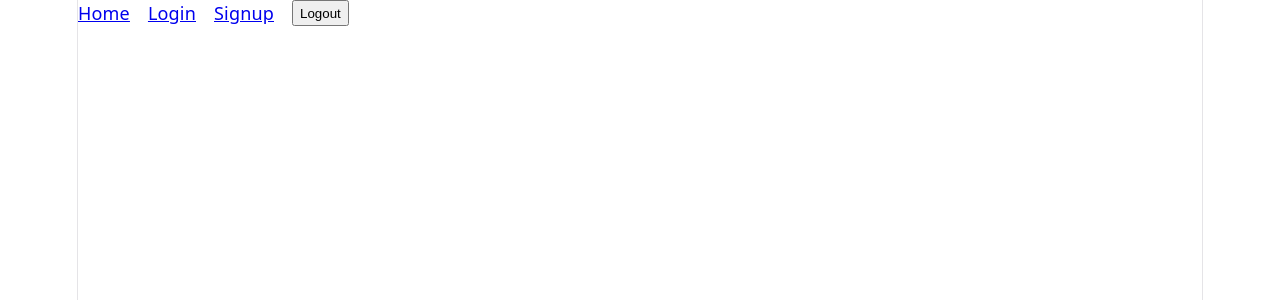
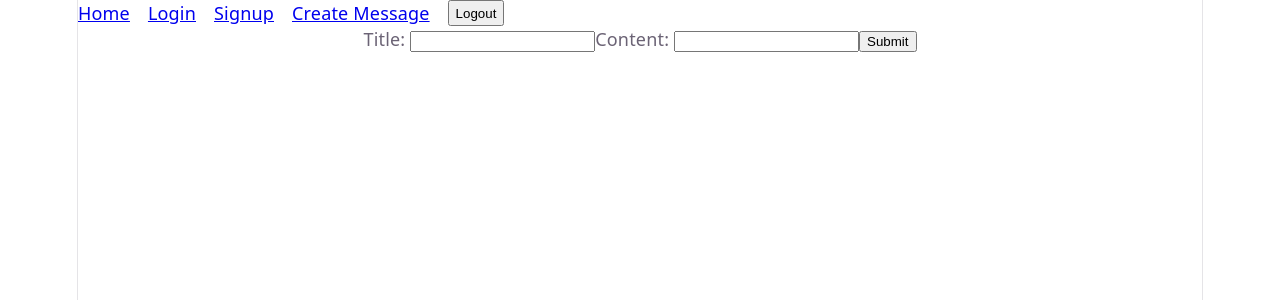
Before and after one commit to Benjamin-Re/blog-fe, a React (Vite) app: page /messages/create in a window 1280 px wide. Shown: the top 300 px of the page. Built offline with nearby package versions, Linux system fonts and the light colour scheme.

Commit message:
Add create message form

```diff
--- a/src/App.tsx
+++ b/src/App.tsx
@@ -3,6 +3,7 @@ import { BrowserRouter, Routes, Route } from "react-router-dom";
 import { HomePage } from "./pages/HomePage";
 import { LoginPage } from "./pages/LoginPage";
 import { SignupPage } from "./pages/SignupPage";
+import { CreateMessagePage } from "./pages/CreateMessagePage"
 import { Navbar } from "./components/Navbar";
 import { AuthProvider } from "./context/AuthContext";
 
@@ -15,6 +16,7 @@ function App() {
           <Route path="/" element={<HomePage></HomePage>} />
           <Route path="/users/signup" element={<SignupPage></SignupPage>} />
           <Route path="/users/login" element={<LoginPage></LoginPage>} />
+          <Route path="/messages/create" element={<CreateMessagePage></CreateMessagePage>} />
         </Routes>
       </BrowserRouter>
     </AuthProvider>
--- /dev/null
+++ b/src/components/CreateMessageForm.tsx
@@ -0,0 +1,34 @@
+import { useState } from "react";
+import { useNavigate } from "react-router-dom"
+
+export function CreateMessageForm() {
+    const [title, setTitle] = useState('');
+    const [content, setContent] = useState('');
+    const navigate = useNavigate()
+
+    const handleSubmit = async (e: any) => {
+      e.preventDefault(); // prevent page reload
+      const res = await fetch(`http://localhost:3000/messages/create`, {
+        method: 'POST',
+        headers: { 'Content-Type': 'application/json'},
+        body: JSON.stringify({ title, content }),
+        credentials: 'include'
+      })
+      if(res.ok) {
+        navigate('/')
+      }
+    };
+
+
+    return (
+        <>
+            <form onSubmit={handleSubmit}>
+                <label htmlFor="title">Title: </label>
+                <input type="text" id="title" value={title} onChange={(e) => setTitle(e.target.value)}/>
+                <label htmlFor="content">Content: </label>
+                <input type="text" id="content" value={content} onChange={(e) => setContent(e.target.value)}/>
+                <button type="submit">Submit</button>
+            </form>
+        </>
+    )
+}
--- a/src/components/Navbar.tsx
+++ b/src/components/Navbar.tsx
@@ -17,6 +17,7 @@ export function Navbar() {
             <Link to="/">Home</Link>
             <Link to="/users/login">Login</Link>
             <Link to="/users/signup">Signup</Link>
+            <Link to="/messages/create">Create Message</Link>
             <button onClick={handleLogout}>Logout</button>
         </div>
     )
--- /dev/null
+++ b/src/pages/CreateMessagePage.tsx
@@ -0,0 +1,11 @@
+import { CreateMessageForm } from '../components/CreateMessageForm.tsx'
+
+
+export function CreateMessagePage () {
+
+    return (
+        <>
+            <CreateMessageForm></CreateMessageForm>
+        </>
+    )
+}
```
